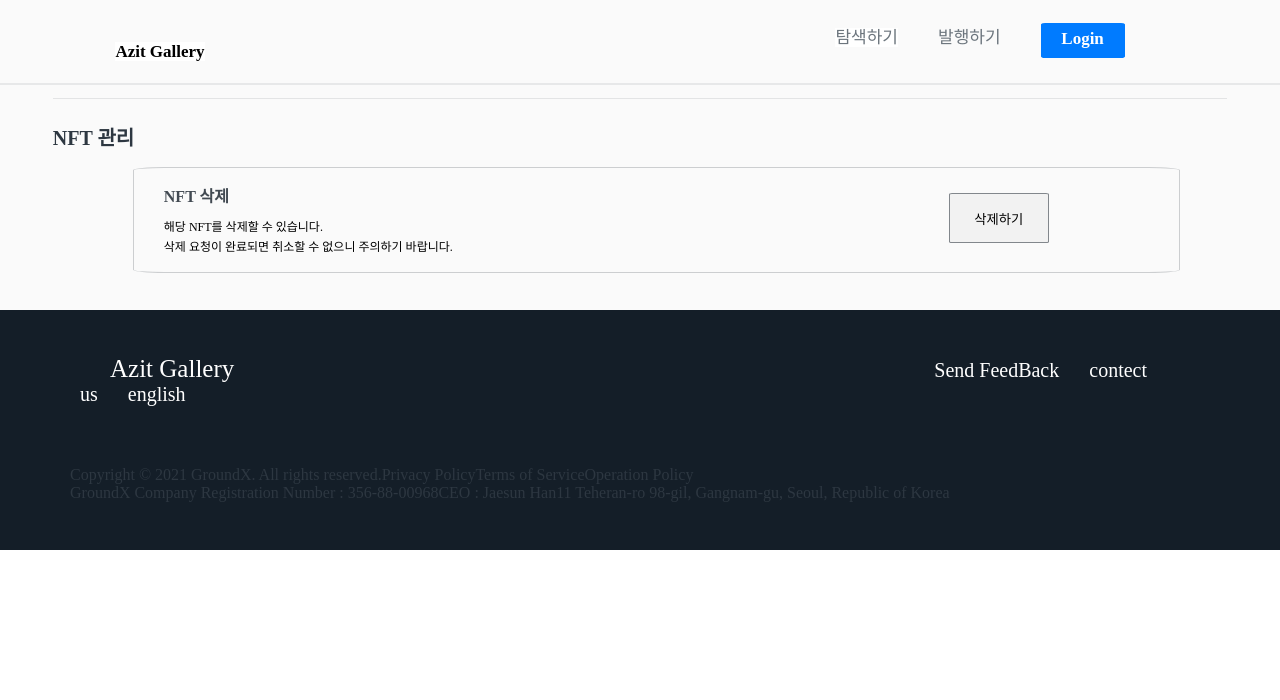
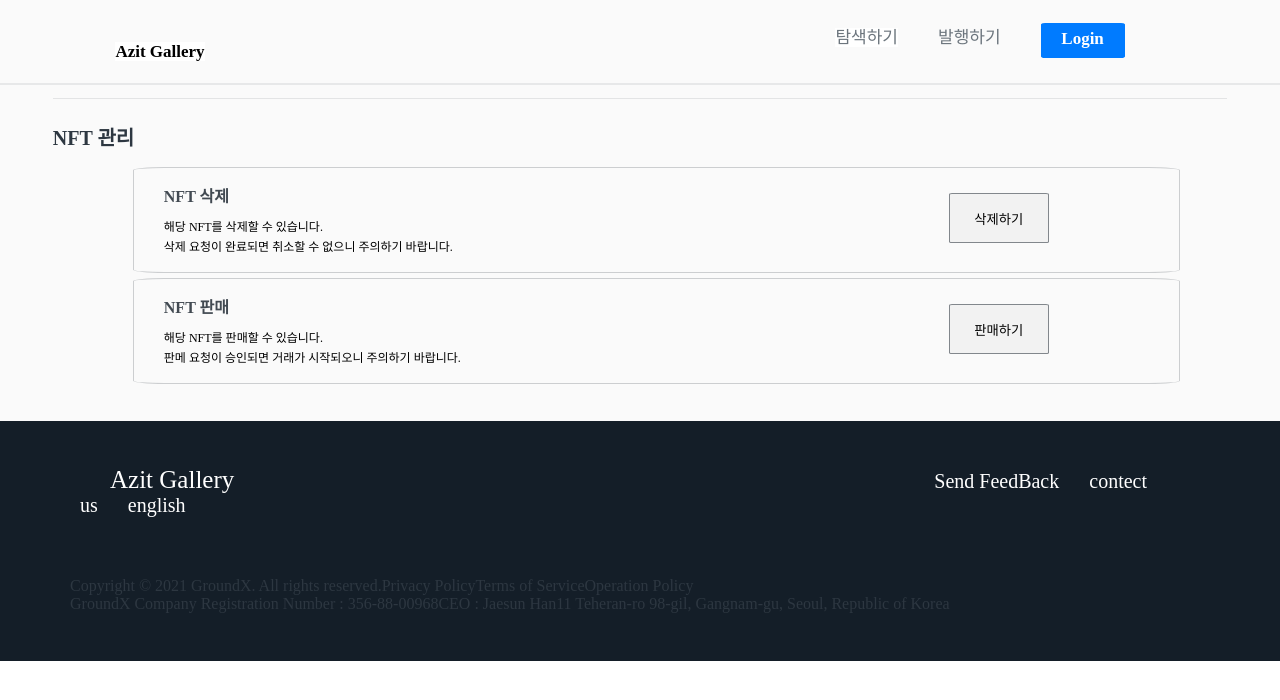
Before and after one commit to hyejjun/Gyungil_renewal_Team, a Next.js app in the folder front/client/: page /components/view/MyNFTManage in a window 1280 px wide. Shown: the top 700 px of the page. Built offline with nearby package versions, Linux system fonts and the light colour scheme.

Commit message:
mynft삭제판매

```diff
--- a/front/client/pages/components/view/MyNFTManage.tsx
+++ b/front/client/pages/components/view/MyNFTManage.tsx
@@ -19,7 +19,19 @@ const MyNFTManage = () => {
                         </span>
                     </div>
                 </MyNFTDelOrSell>
-
+                <MyNFTDelOrSell>
+                    <div>
+                        <span>
+                            <ul>
+                                <li>NFT 판매</li>
+                                <li>해당 NFT를 판매할 수 있습니다. <br/> 판메 요청이 승인되면 거래가 시작되오니 주의하기 바랍니다.</li>
+                            </ul>
+                        </span>
+                        <span>
+                            <button>판매하기</button>
+                        </span>
+                    </div>
+                </MyNFTDelOrSell>
             </MyNFTManageWrapper>
         </>
     )
```
Also changed, not shown: front/client/pages/components/view/MyNFTDelOrSell.tsx (+1 -11 lines).
